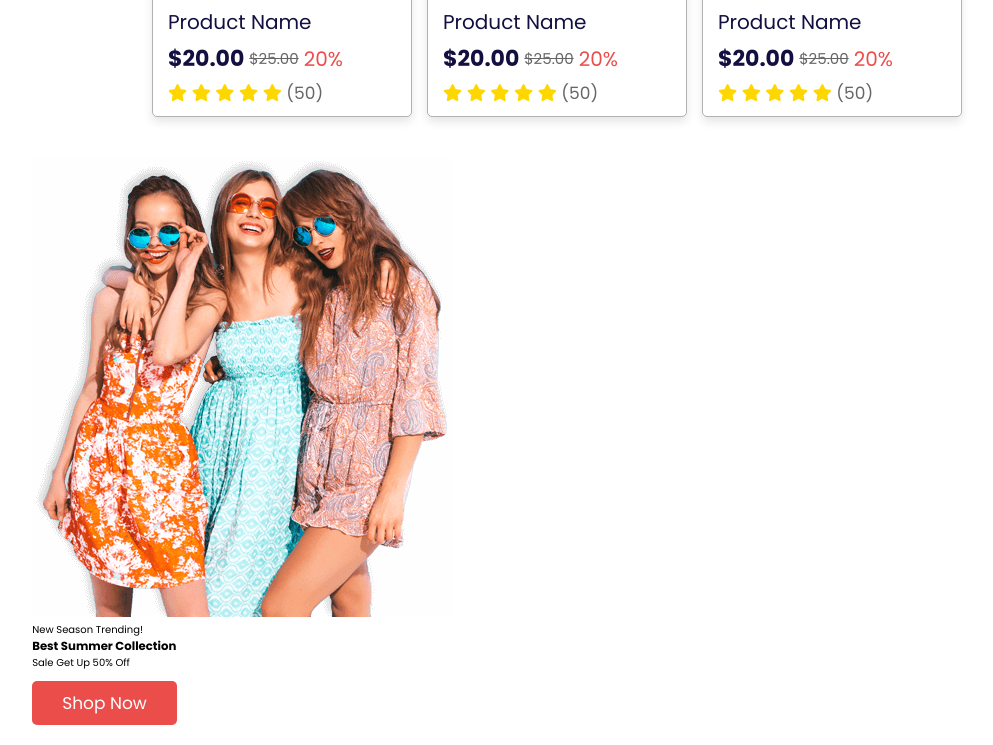
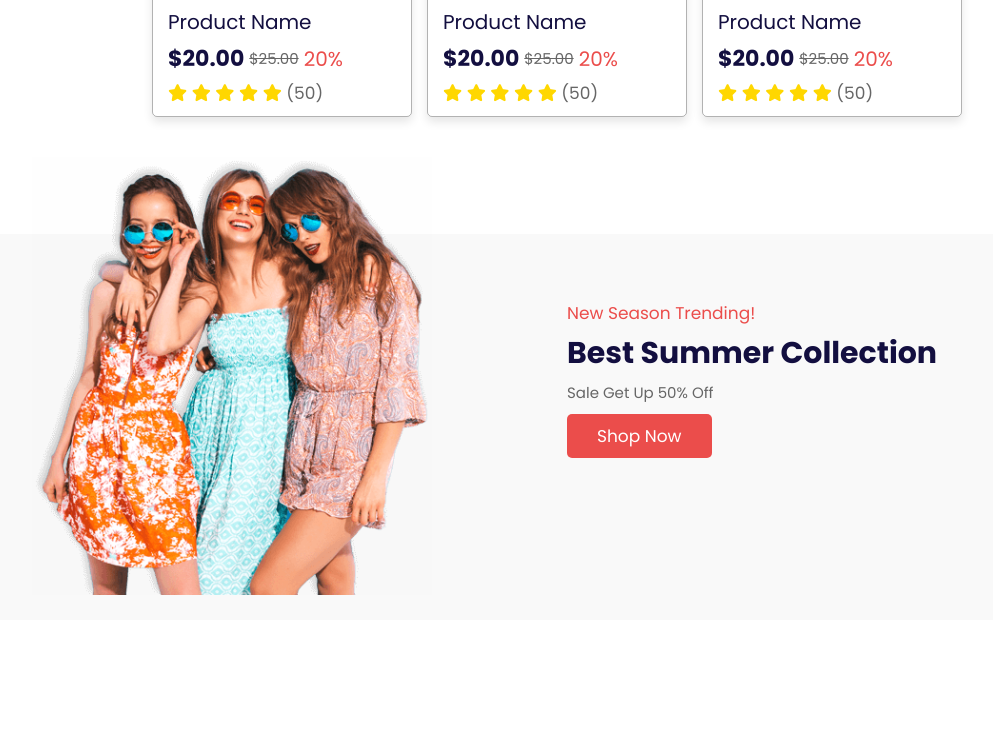
Before and after one commit to karthikgpi1/E-commerce-website, a plain HTML site: page index.html in a window 1280 px wide. Shown: the part 2952-3697 px from the top of the page, without its empty margins (83-1076 px from the left). After the commit the page ends 3572 px from the top, so only its background shows below. Drawn offline with nearby package versions, Linux system fonts and the light colour scheme.

Commit message:
deal section css part

```diff
--- a/style.scss
+++ b/style.scss
@@ -436,6 +436,46 @@ section{
 // products section ends
 
 
+//deal section starts
+    .deal{
+        display: flex;
+        flex-wrap: wrap;
+        gap: 2rem;
+        align-items: center;
+        background: linear-gradient(#fff 20%, $light-bg 20.1%);
+
+        .image{
+            flex:1 1 42rem;
+
+            img{
+                width: 40rem;
+            }
+        }
+
+        .content{
+            flex:1 1 42rem;
+
+            span{
+                color: $red;
+                font-size: 1.7rem;
+
+            }
+
+            h3{
+                color: $black;
+                font-size: 3rem;
+                padding: 0.5rem 0;
+            }
+
+            p{
+                color: $light-color;
+                font-size: 1.5rem;
+            }
+        }
+    }
+//deal section ends
+
+
 
 
 
@@ -554,4 +594,13 @@ section{
    .products .box-container .box{
     width: 100%;
    }
+
+   .deal .image img{
+    width: 100%;
+   }
+
+   .deal .content{
+    padding-top: 2rem;
+    text-align: center;
+   }
 }
```
Also changed, not shown: style.css, 1 other file.
